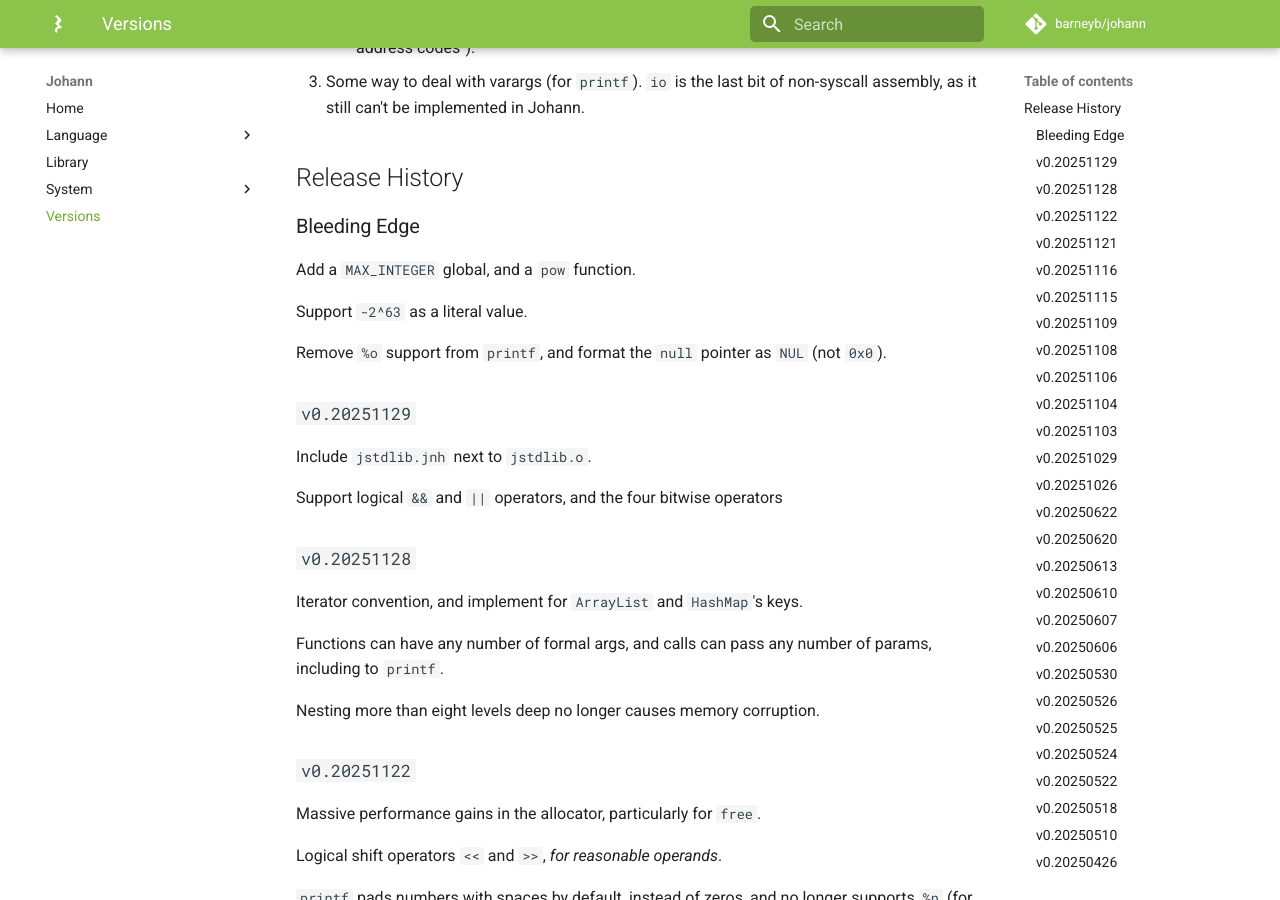
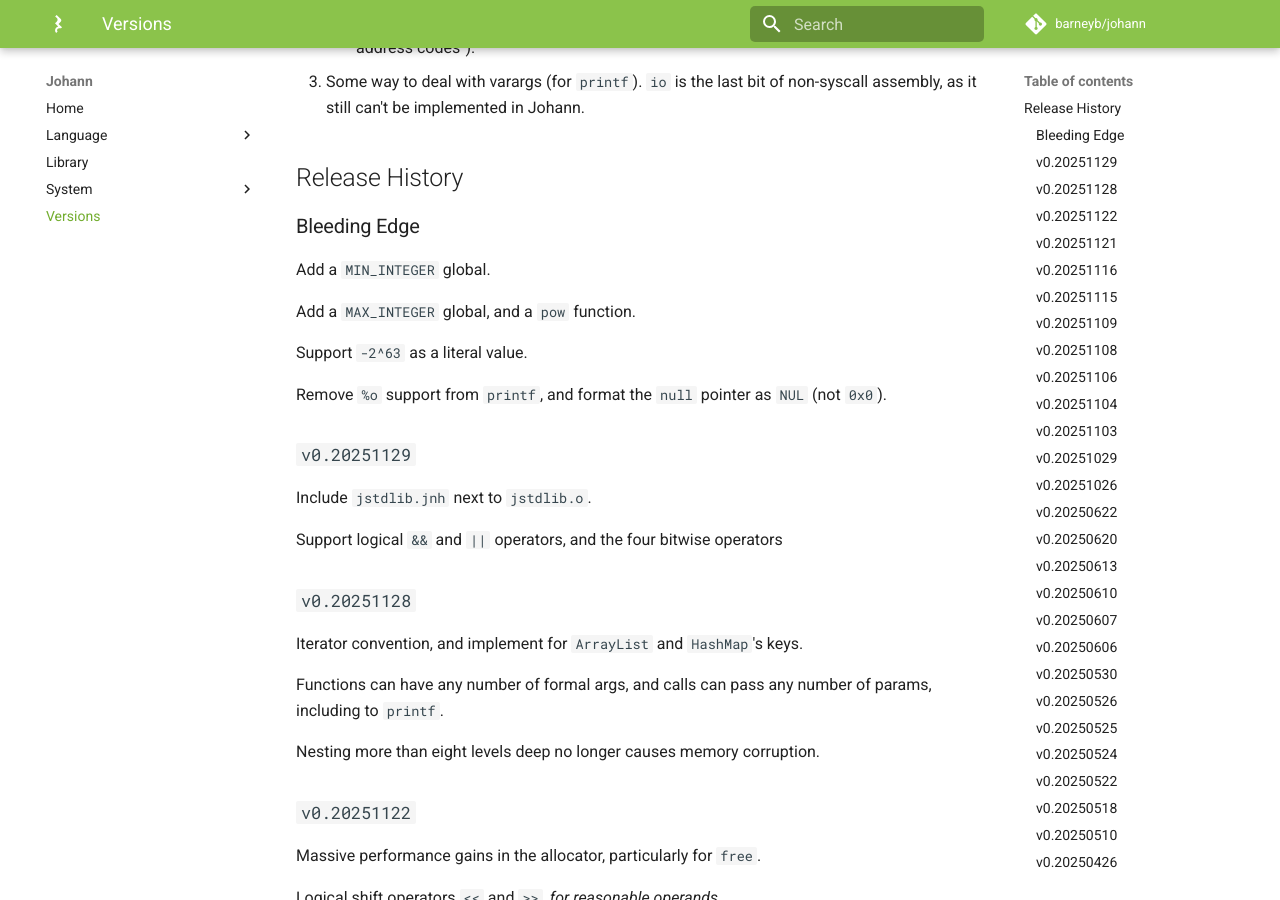
Before and after one commit to barneyb/johann, an MkDocs documentation site: the page built from documentation/docs/versions/index.md, in a window 1280 px wide and 900 px high, scrolled down 589 px. Built offline with MkDocs 1.6.1 and Material for MkDocs 9.7.7, drawn with Linux system fonts in a browser that asks for light colours; comment, search, counter and statistics services are not loaded.

Commit message:
add a proper MIN_INTEGER global

```diff
--- a/documentation/docs/versions/index.md
+++ b/documentation/docs/versions/index.md
@@ -20,6 +20,8 @@ A few things remain before 1.0:
 ## Release History
 
 ### Bleeding Edge
+
+Add a `MIN_INTEGER` global.
 
 Add a `MAX_INTEGER` global, and a `pow` function.
 
```
Also changed, not shown: 4 other files.
